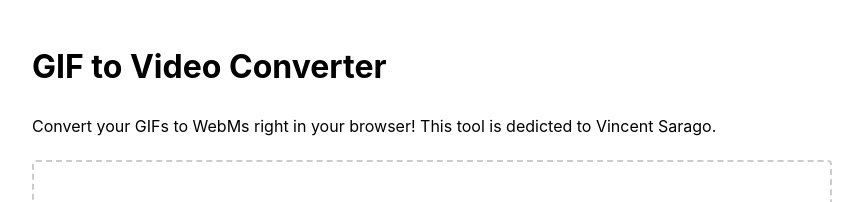
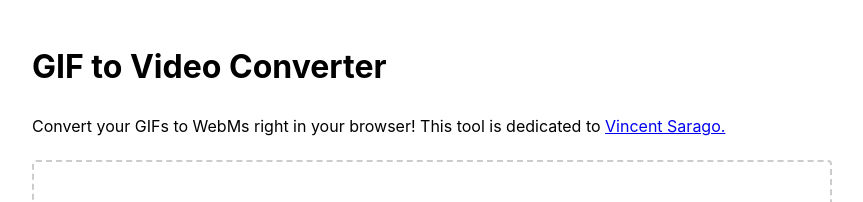
Before and after one commit to batpad/gif-to-video, a plain HTML site: page index.html in a window 1280 px wide. Shown: the top 202 px of the page, without its empty margins (208-1071 px from the left). Drawn offline with Linux system fonts and the light colour scheme.

Commit message:
fix dedication

```diff
--- a/index.html
+++ b/index.html
@@ -72,7 +72,7 @@
 </head>
 <body>
     <h1>GIF to Video Converter</h1>
-    <p>Convert your GIFs to WebMs right in your browser! This tool is dedicted to <a href-"https://bsky.app/profile/vincentsarago.xyz" target="_blank">Vincent Sarago.</a></p>
+    <p>Convert your GIFs to WebMs right in your browser! This tool is dedicated to <a href="https://bsky.app/profile/vincentsarago.xyz" target="_blank">Vincent Sarago.</a></p>
 
     <div class="drop-zone" id="dropZone">
         <p>Drop your GIF here or</p>
```
